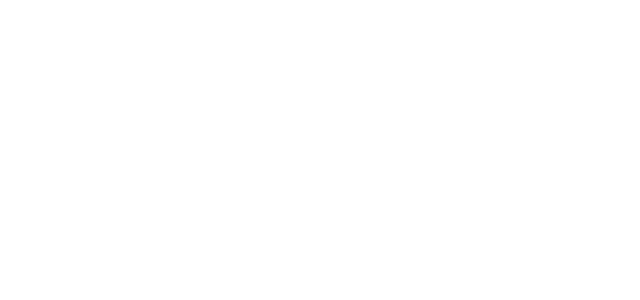
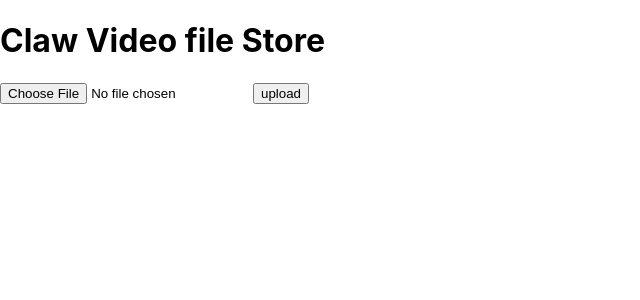
Before and after one commit to shivam-poniya/frontend, a React (Create React App) app: page /video/1 in a window 1280 px wide. Before the commit this address had no page. Shown: the top 300 px of the page, without its empty margins (0-640 px from the left). Built offline with nearby package versions, Linux system fonts and the light colour scheme.

Commit message:
MFC-002-uplod-component

```diff
--- a/src/App.js
+++ b/src/App.js
@@ -2,16 +2,14 @@
 import { BrowserRouter as Router, Route, Routes } from "react-router-dom";
 import Home from "./components/Home";
 import "./App.css";
+import { UploadVideo } from "./components/UploadVideo";
 
 function App() {
   return (
-    <Router>
-      <div>
-        <Routes>
-          <Route path="/" element={<Home></Home>}></Route>
-        </Routes>
-      </div>
-    </Router>
+    <div>
+      <h1>Claw Video file Store</h1>
+      <UploadVideo></UploadVideo>
+    </div>
   );
 }
 
--- /dev/null
+++ b/src/components/UploadVideo.js
@@ -0,0 +1,44 @@
+import axios from 'axios';
+import React, { useState } from 'react'
+
+export const UploadVideo = () => {
+
+    const [file, setFile] = useState(null);
+    const [uploading, setUploading] = useState(false);
+    const [progress, setProgress] = useState(0);
+
+    const handleChange = (e)=>{
+        setFile(e.target.files[0]);
+    }
+
+    const handleUpload = async ()=>{
+        if(!file) return;
+        setUploading(true);
+
+        const formData = new FormData();
+        formData.append('file', file);
+
+        try{
+            const response = await axios.post('http://localhost:8000/api/videos/upload', formData, {onUploadProgress: (event) =>{
+                if(event.lengthComputable){
+                    setProgress(Math.round((event.loaded / event.total) * 100));
+                }
+            },} );
+            console.log('Upload successful:', response);
+        }catch(error){
+            console.error('Error:', error);
+        }finally{
+            setUploading(false);
+        }
+    }
+
+  return (
+    <div>
+        <input type='file' accept='video/*' onChange={handleChange}></input>
+        <button onClick={handleUpload} disabled={uploading}>
+            {uploading ? 'uploading...' : 'upload'}
+        </button>
+        {uploading && <progress value={progress} max="100"></progress>}
+    </div>
+  )
+}
```
Also changed, not shown: src/components/VideoList.js (added).
